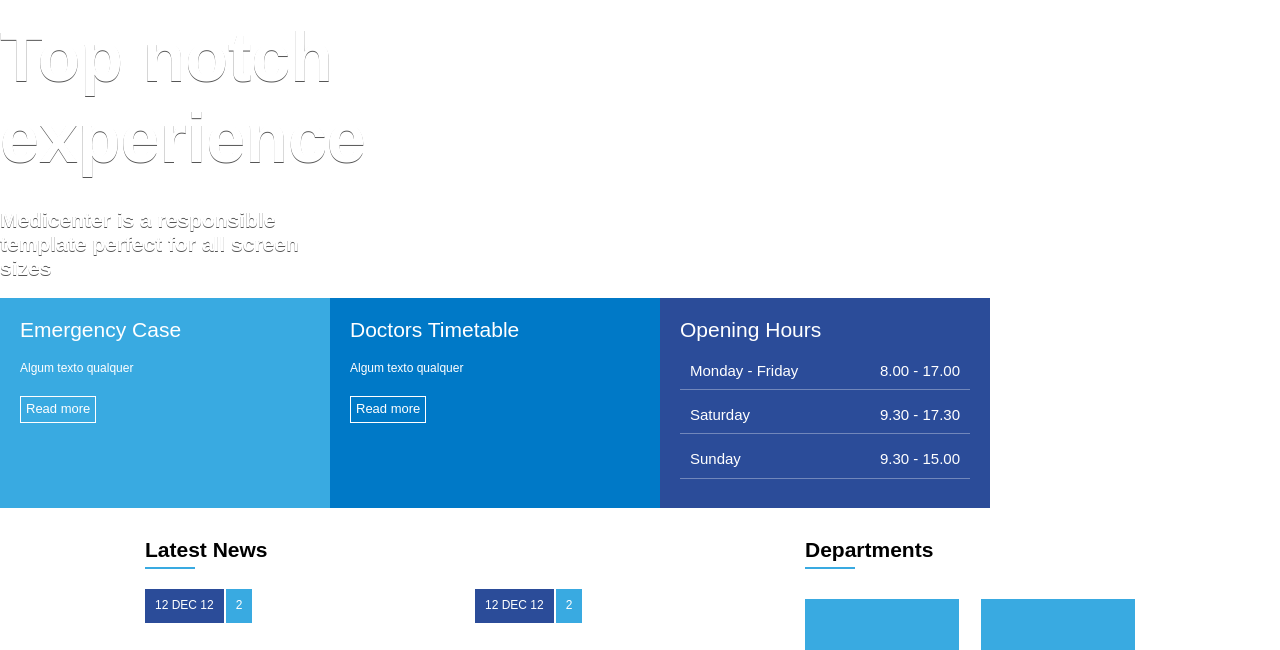
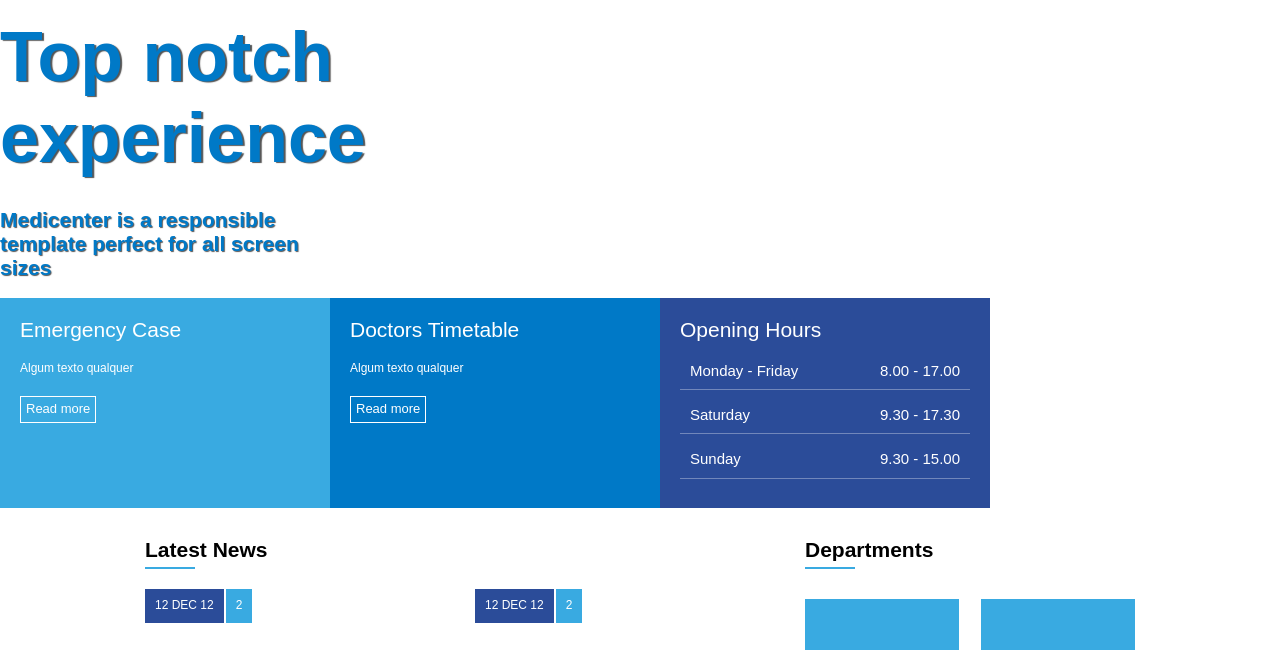
Before and after one commit to Alonerh/Medicenter, a plain HTML site: page index.html in a window 1280 px wide. Shown: the part 103-753 px from the top of the page. Drawn offline with Linux system fonts and the light colour scheme; grey boxes are pictures that could not be loaded.

Commit message:
Update template.css

```diff
--- a/css/template.css
+++ b/css/template.css
@@ -111,21 +111,18 @@
 
 }
 .banner-headline h1 {
-    color: #fff;
+    color: #0079c7;
     font-size: 70px;
-    text-shadow: 0px 1px 0px #555;
-    /*Para ficar perto do h2*/
+    text-shadow: 2px 1px 1px #555;
     margin: 0;
     padding: 0;
-    /*Tamanho da área*/
     max-width: 350px;
-
 }
 
 .banner-headline h2 {
-    color: #fff;
+    color: #0079c7;
+    text-shadow: 1px 1px 1px #555;
     font-size: 21px;
-    text-shadow: 0px 1px 0px #555;
     /*Para ficar perto do h1*/
     margin-top: 30px;
     padding: 0;
```
